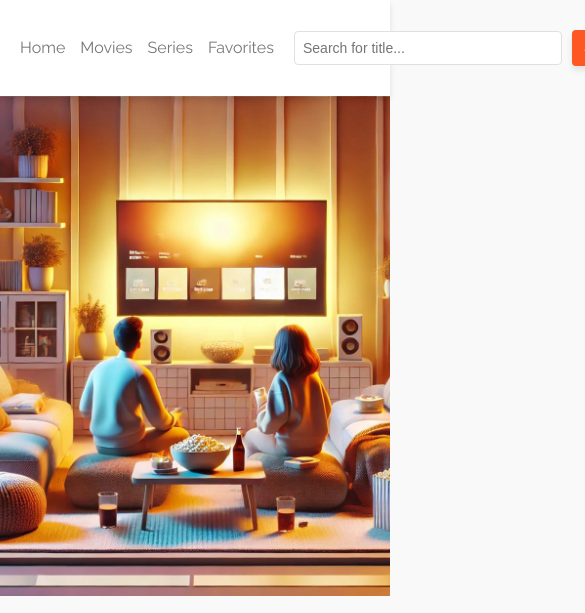
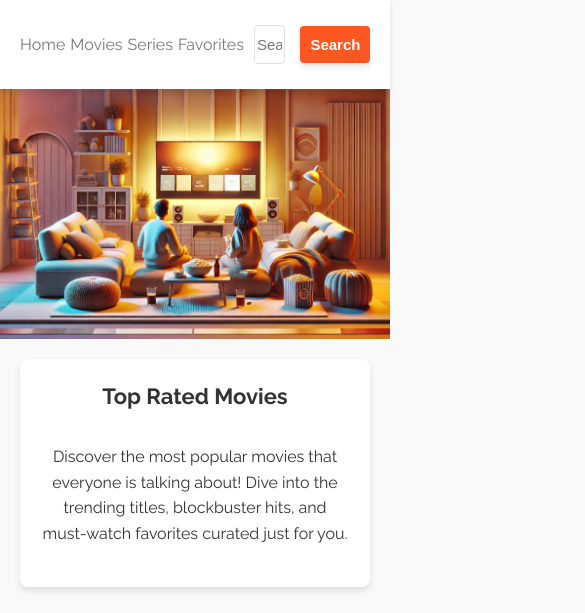
Before and after one commit to vantamanova/Movie-Suggestion-App, a website with bundled scripts: page index.html in a window 390 px wide. Shown: the top 613 px of the page, 585 px wide, since content can reach past the window. Built offline with nearby package versions, Linux system fonts and the light colour scheme; no server answers.

Commit message:
css for mobile fixed

```diff
--- a/css/base.css
+++ b/css/base.css
@@ -554,20 +554,118 @@ button.outline:hover {
 /* Responsive Styles (Mobile) */
 @media (max-width: 768px) {
 
+    /* Header adjustments */
     header {
         flex-wrap: wrap;
+        flex-direction: column;
+        text-align: center;
+        gap: 10px;
+    }
+
+    header .search-bar {
+        flex-direction: row;
+        align-items: center;
+        justify-content: center;
+        gap: 5px;
+        width: 100%;
+        margin: 5px 0;
+    }
+
+    header .search-bar input {
+        width: 60%;
+        max-width: 300px;
+        padding: 10px 2px;
+        font-size: 15px;
+    }
+
+    header .search-bar button {
+        width: 60%;
+        max-width: 300px;
+        font-size: 15px;
+        padding: 10px;
+    }
+
+    header nav {
+        gap: 5px;
+    }
+
+    header nav a {
+        font-size: 16px;
+        margin: 0;
+        padding: 0;
+    }
+
+    /* Center hero section */
+    .hero {
+        height: 250px;
         text-align: center;
     }
 
-    header .search-bar {
-        flex: 1 0 100%;
-        margin: 10px 0;
+    /* Best Movies & Series Section */
+    .best-movies,
+    .best-series {
+        display: flex;
+        flex-direction: column;
+        align-items: center;
+        gap: 20px;
+        text-align: center;
     }
 
+    .best-movies h2,
+    .best-series h2 {
+        order: -2;
+        /* Used to fix an order */
+        font-size: 22px;
+        margin-bottom: 10px;
+    }
+
+    .best-movies p,
+    .best-series p {
+        order: -1;
+        /* Ensure p comes after h2 */
+        font-size: 16px;
+        margin-bottom: 20px
+    }
+
+    /* Adjust movie cards for better appearance */
+    .movie-card {
+        width: 90%;
+        max-width: 350px;
+        margin: 0 auto;
+    }
+
+    .movie-card img {
+        width: 100%;
+        height: auto;
+        object-fit: cover;
+        border-radius: 6px;
+    }
+
+    .movie-card h3 {
+        font-size: 16px;
+    }
+
+    .movie-card p {
+        font-size: 15px;
+    }
+
+    /* Adjust buttons */
+    button {
+        font-size: 14px;
+        padding: 8px 16px;
+    }
+
+    /* Page Title Adjustments */
+    .page-title h1 {
+        font-size: 24px;
+    }
+
+    .page-title p {
+        font-size: 14px;
+    }
+
+    /* Footer */
+    #footer a {
+        font-size: 16px;
+    }
 }
-
-
-/* Responsive Styles (Desktop) */
-@media (min-width: 769px) {
-    .main-content {}
-}
```
